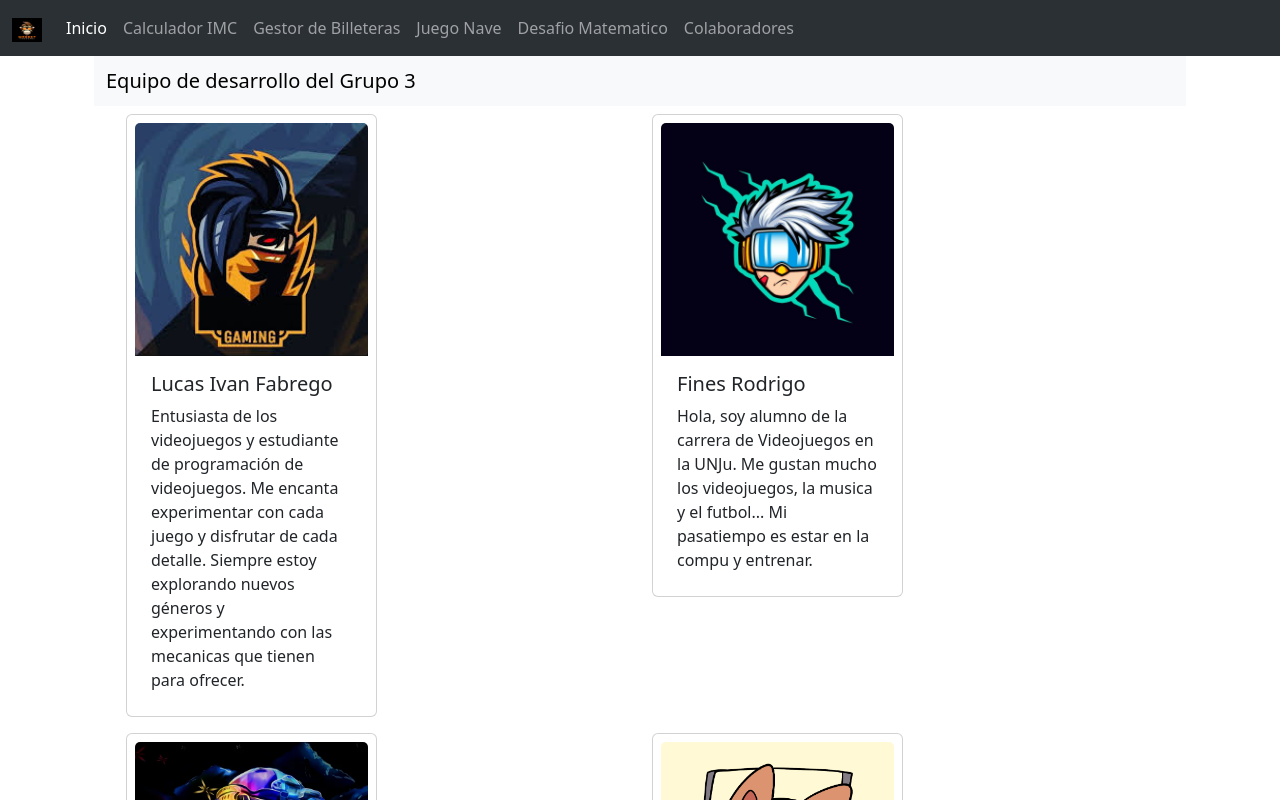
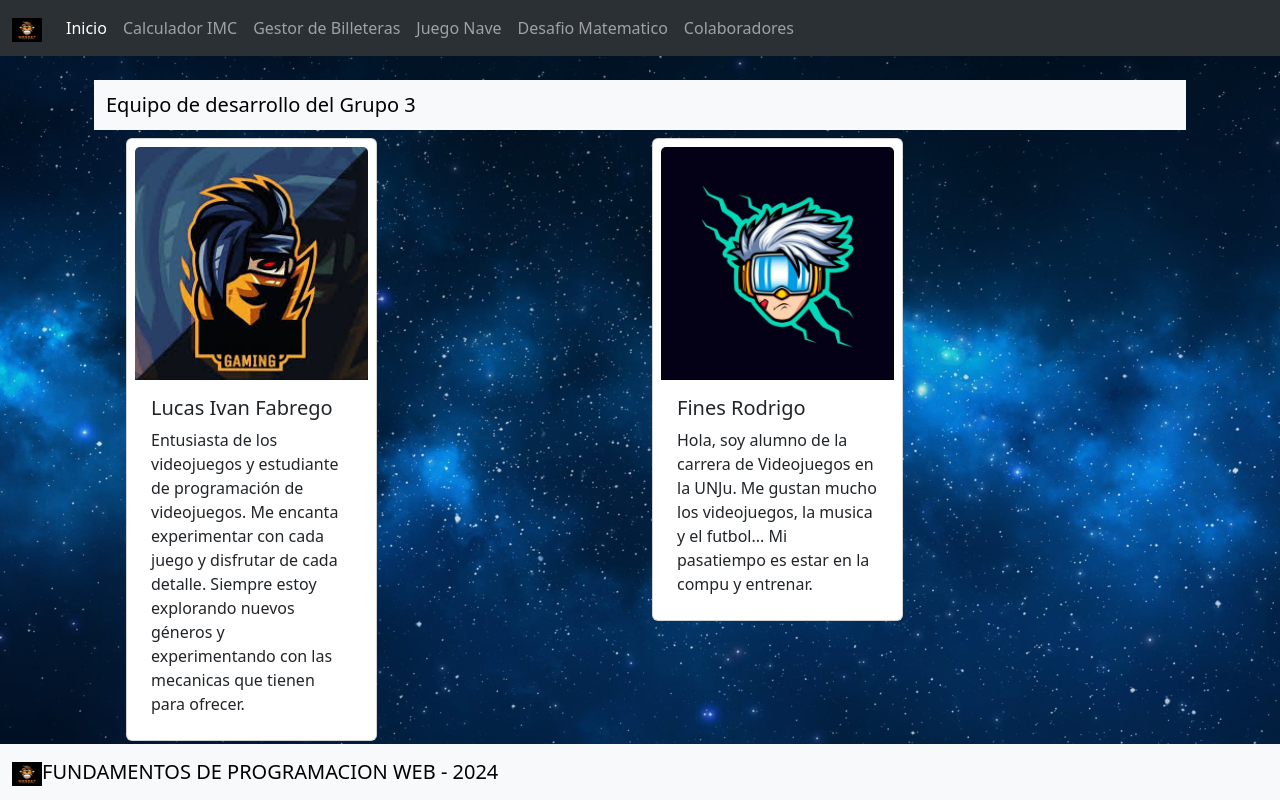
Before and after one commit to Rodrigooo08/proyectofinal_grupo_n3, a React (Vite) app in the folder proyectofinal_grupo_n3/: page /nosotros in a window 1280 px wide. Shown: the top 800 px of the page. Built offline with nearby package versions, Linux system fonts and the light colour scheme; grey boxes are pictures that could not be loaded.

Commit message:
creacion de css
creacion de css y ajustes en home layaut y aboutUs

```diff
--- a/proyectofinal_grupo_n3/src/App.jsx
+++ b/proyectofinal_grupo_n3/src/App.jsx
@@ -8,6 +8,8 @@ import AboutUs from './Components/HomePage/AboutUs';
 import CalculadoraIMC from './Components/CalculadoraIMC/CalculadoraIMC';
 import DesafioMatematico from './Components/DesafioMatematico/DesafioMatematico';
 import ErrorPage from './Components/HomePage/ErrorPage';
+import  JuegoNave from './Components/JuegoNave/Juego';
+import '../src/Style/HomeStyle.css';
 function App() {
 
 
@@ -18,6 +20,7 @@ function App() {
             <Route index element={<Home />} />
             <Route path="nosotros" element={<AboutUs lista={Colaboradores}/>} />
             <Route path="calculadoraIMC" element={<CalculadoraIMC />} />
+            <Route path="juegonave" element={<JuegoNave />} />
             <Route path="desafiomatematico" element={<DesafioMatematico />} />
 
           </Route>
--- a/proyectofinal_grupo_n3/src/Components/HomePage/AboutUs.jsx
+++ b/proyectofinal_grupo_n3/src/Components/HomePage/AboutUs.jsx
@@ -10,13 +10,7 @@ function AboutUs({ lista }) {
         </div>));
     return (
         <> <section className="section1">
-            <nav className="navbar bg-body-tertiary" data-bs-theme="dark">
-                <div className="container">
-                    <a className="navbar-brand" href="#">
-                        <img src="..." alt="Bootstrap" width="30" height="24" />
-                    </a>
-                </div>
-            </nav>
+
             <nav className="navbar bg-body-tertiary">
                 <div className="container-fluid">
                     <span className="navbar-brand mb-0 h1">Equipo de desarrollo del Grupo 3</span>
--- a/proyectofinal_grupo_n3/src/Components/HomePage/Home.jsx
+++ b/proyectofinal_grupo_n3/src/Components/HomePage/Home.jsx
@@ -2,13 +2,7 @@ import { Link } from 'react-router-dom';
 function Home() {
     return (
         <>
-            <nav className="navbar bg-body-tertiary" data-bs-theme="dark">
-                <div className="container">
-                    <Link className="navbar-brand" to="#">
-                        <img src="..." alt="Bootstrap" width="30" height="24" />
-                    </Link>
-                </div>
-            </nav>
+
             <section className="section1">
                 <div id="carouselExample" className="carousel slide img-fluid">
                     <div className="carousel-inner">
--- a/proyectofinal_grupo_n3/src/Components/HomePage/Layaut.jsx
+++ b/proyectofinal_grupo_n3/src/Components/HomePage/Layaut.jsx
@@ -38,13 +38,13 @@ function Layout() {
           </div>
         </nav>
       </header>
-      <main>
+      <main className='main-content'>
         <div className="container-fluid">
           <Outlet></Outlet>
         </div>
       </main>
       <footer>
-        <nav className="navbar navbar-expand-lg bg-body-tertiary ">
+        <nav className="navbar navbar-expand-lg bg-body-tertiary fixed-bottom ">
           <div className="container-fluid">
             <Link className="navbar-brand" to="/">
             <img src="Image/HomePage/KillGame.png" alt="Bootstrap" width="30" height="24" />
--- /dev/null
+++ b/proyectofinal_grupo_n3/src/Style/HomeStyle.css
@@ -0,0 +1,23 @@
+body{
+    box-sizing: 10px;
+    background-color: aqua;
+    background-image: url("../../public/Image/HomePage/FondoPrueba.jpg");
+    background-size: cover; /* Ajusta la imagen para que cubra toda la pantalla */
+    background-position: center; /* Centra la imagen en la pantalla */
+    background-repeat: no-repeat; /* Evita que la imagen se repita */
+    background-attachment: fixed; /* Mantiene la imagen fija al hacer scroll */
+    margin: 0; /* Elimina los márgenes predeterminados */
+    height: 100vh; /* Asegura que el fondo cubra toda la altura de la ventana */
+}
+article{
+    background-color: rgb(178, 129, 224);
+    margin: 10px;
+    padding: 10px;
+    border: 10px;
+}
+header{
+    background-color: rgb(227, 36, 218);
+}
+.main-content{
+    padding-top: 80px;
+}
```
Also changed, not shown: proyectofinal_grupo_n3/public/Image/HomePage/FondoPrueba.jpg (added).
